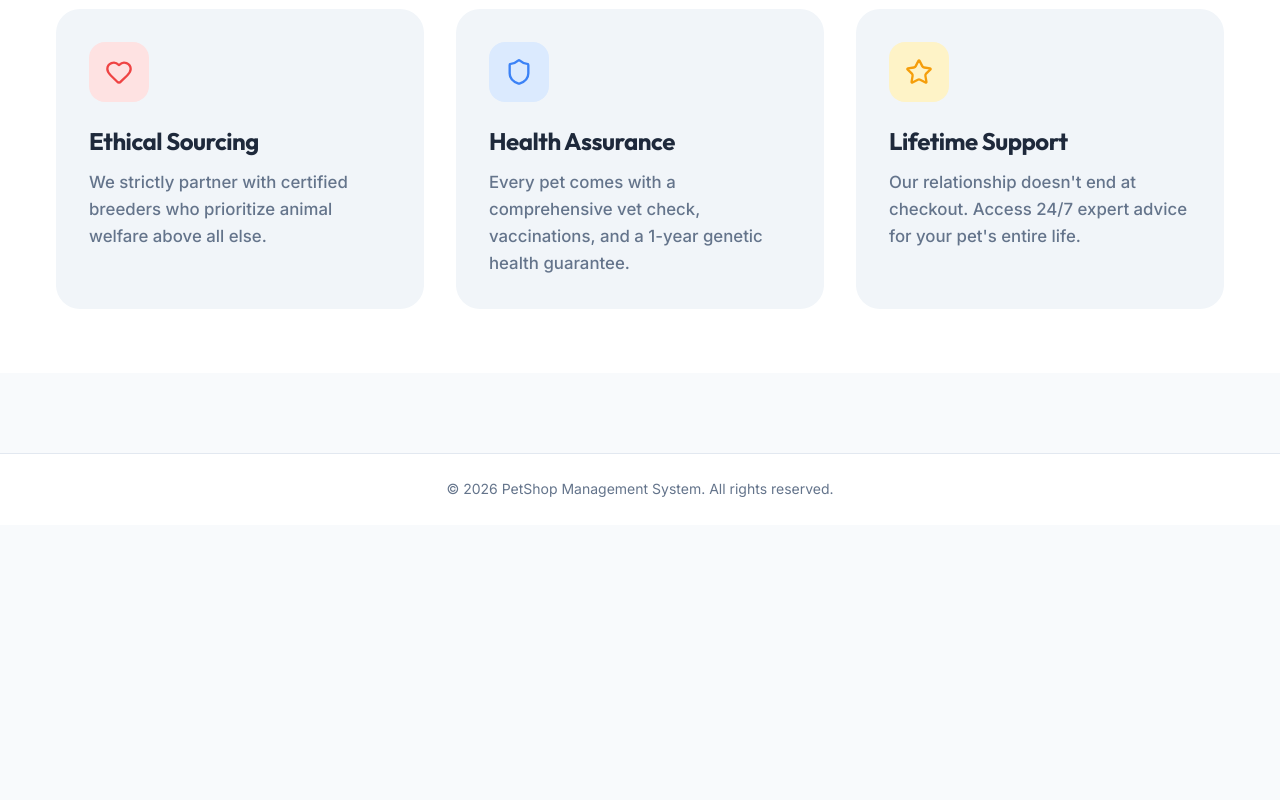
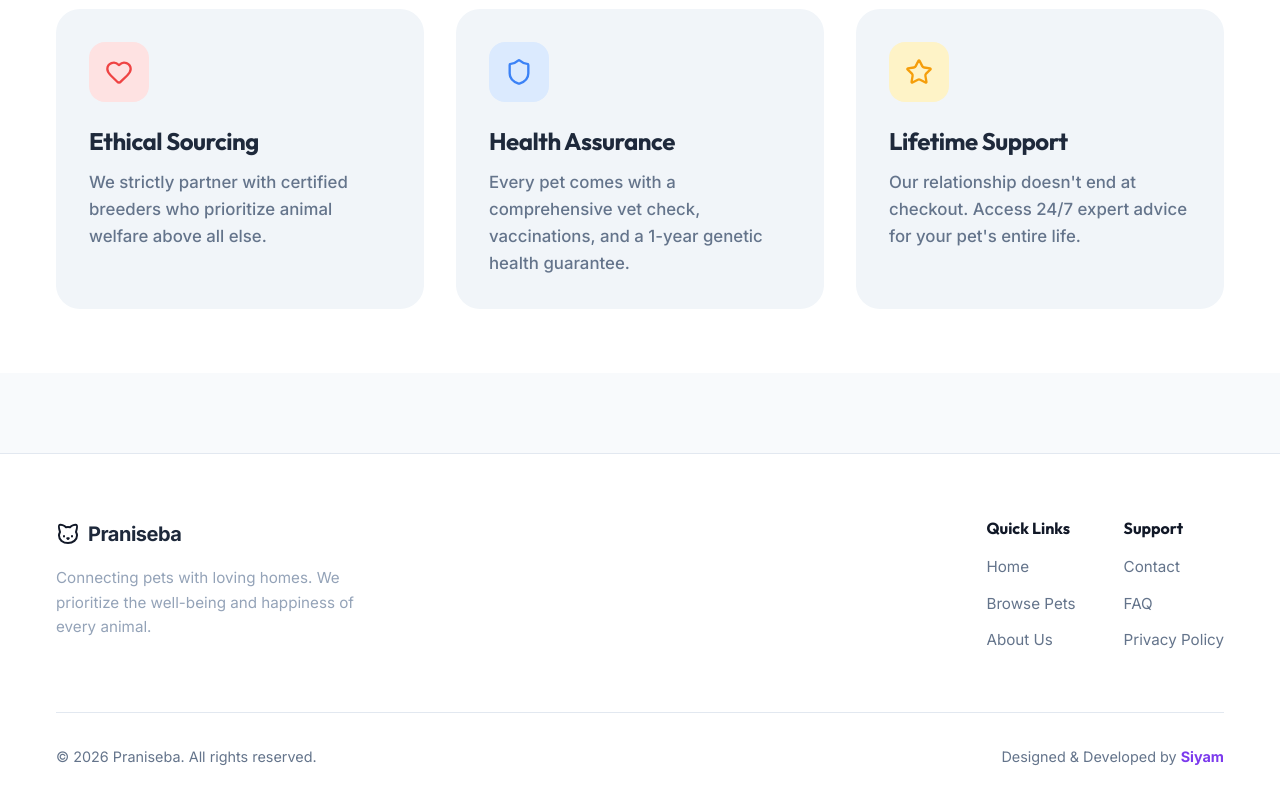
Before and after one commit to SIYAM1809/Pet-Shop-Management-System, a React (Vite) app in the folder client/: page / in a window 1280 px wide. Shown: the part 984-1784 px from the top of the page. Before the commit the page ends 1509 px from the top, so only its background shows below. Built offline with nearby package versions, Linux system fonts and the light colour scheme.

Commit message:
updated the footer section

```diff
--- a/client/src/components/layout/PublicLayout.css
+++ b/client/src/components/layout/PublicLayout.css
@@ -93,11 +93,95 @@
 .public-footer {
     background-color: var(--surface);
     border-top: 1px solid var(--border-light);
-    padding: var(--space-6) 0;
+    padding: var(--space-16) 0 var(--space-8);
     margin-top: auto;
-    text-align: center;
+    color: var(--text-secondary);
+}
+
+.footer-content {
+    display: flex;
+    justify-content: space-between;
+    gap: var(--space-12);
+    flex-wrap: wrap;
+    margin-bottom: var(--space-12);
+}
+
+.footer-brand-section {
+    max-width: 320px;
+}
+
+.footer-brand {
+    display: flex;
+    align-items: center;
+    gap: var(--space-2);
+    margin-bottom: var(--space-4);
+    color: var(--gray-900);
+}
+
+.footer-tagline {
+    font-size: 0.95rem;
+    line-height: 1.6;
     color: var(--text-tertiary);
-    font-size: var(--font-size-sm);
+}
+
+.footer-links {
+    display: flex;
+    gap: var(--space-12);
+}
+
+.footer-column h4 {
+    font-size: 1rem;
+    font-weight: 700;
+    color: var(--gray-900);
+    margin-bottom: var(--space-4);
+    font-family: 'Outfit', sans-serif;
+}
+
+.footer-column a {
+    display: block;
+    color: var(--text-secondary);
+    text-decoration: none;
+    margin-bottom: var(--space-3);
+    font-size: 0.95rem;
+    transition: color 0.2s;
+}
+
+.footer-column a:hover {
+    color: var(--primary-600);
+}
+
+.footer-bottom {
+    border-top: 1px solid var(--border-light);
+    padding-top: var(--space-8);
+    display: flex;
+    justify-content: space-between;
+    align-items: center;
+    font-size: 0.9rem;
+    color: var(--text-tertiary);
+    flex-wrap: wrap;
+    gap: var(--space-4);
+}
+
+.credit-name {
+    color: var(--primary-600);
+    font-weight: 700;
+}
+
+@media (max-width: 768px) {
+    .footer-content {
+        flex-direction: column;
+        gap: var(--space-8);
+    }
+
+    .footer-links {
+        flex-wrap: wrap;
+        gap: var(--space-8);
+    }
+
+    .footer-bottom {
+        flex-direction: column;
+        text-align: center;
+    }
 }
 
 @media (max-width: 768px) {
--- a/client/src/components/layout/PublicLayout.jsx
+++ b/client/src/components/layout/PublicLayout.jsx
@@ -41,7 +41,37 @@ const PublicLayout = () => {
 
             <footer className="public-footer">
                 <div className="container">
-                    <p>&copy; {new Date().getFullYear()} PetShop Management System. All rights reserved.</p>
+                    <div className="footer-content">
+                        <div className="footer-brand-section">
+                            <div className="footer-brand">
+                                <Cat size={24} className="text-primary-600" />
+                                <span className="brand-text">Praniseba</span>
+                            </div>
+                            <p className="footer-tagline">
+                                Connecting pets with loving homes. We prioritize the well-being and happiness of every animal.
+                            </p>
+                        </div>
+
+                        <div className="footer-links">
+                            <div className="footer-column">
+                                <h4>Quick Links</h4>
+                                <Link to="/">Home</Link>
+                                <Link to="/browse">Browse Pets</Link>
+                                <Link to="/about">About Us</Link>
+                            </div>
+                            <div className="footer-column">
+                                <h4>Support</h4>
+                                <Link to="/contact">Contact</Link>
+                                <Link to="/faq">FAQ</Link>
+                                <Link to="/privacy">Privacy Policy</Link>
+                            </div>
+                        </div>
+                    </div>
+
+                    <div className="footer-bottom">
+                        <p>&copy; {new Date().getFullYear()} Praniseba. All rights reserved.</p>
+                        <p className="footer-credit">Designed & Developed by <span className="credit-name">Siyam</span></p>
+                    </div>
                 </div>
             </footer>
         </div>
```
